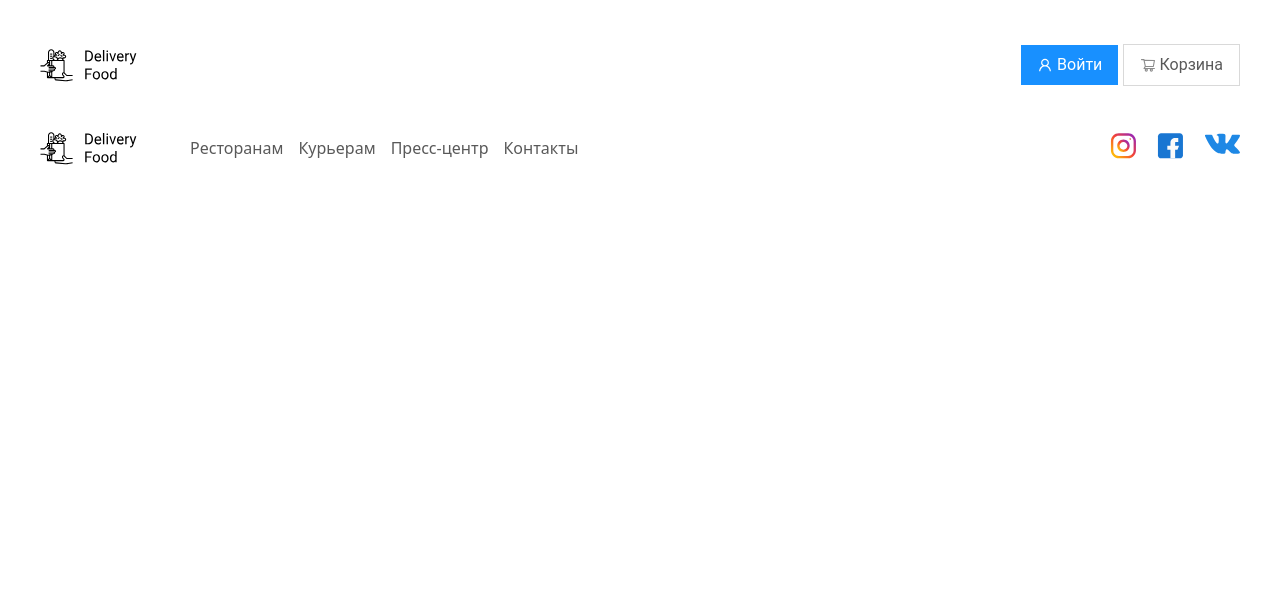
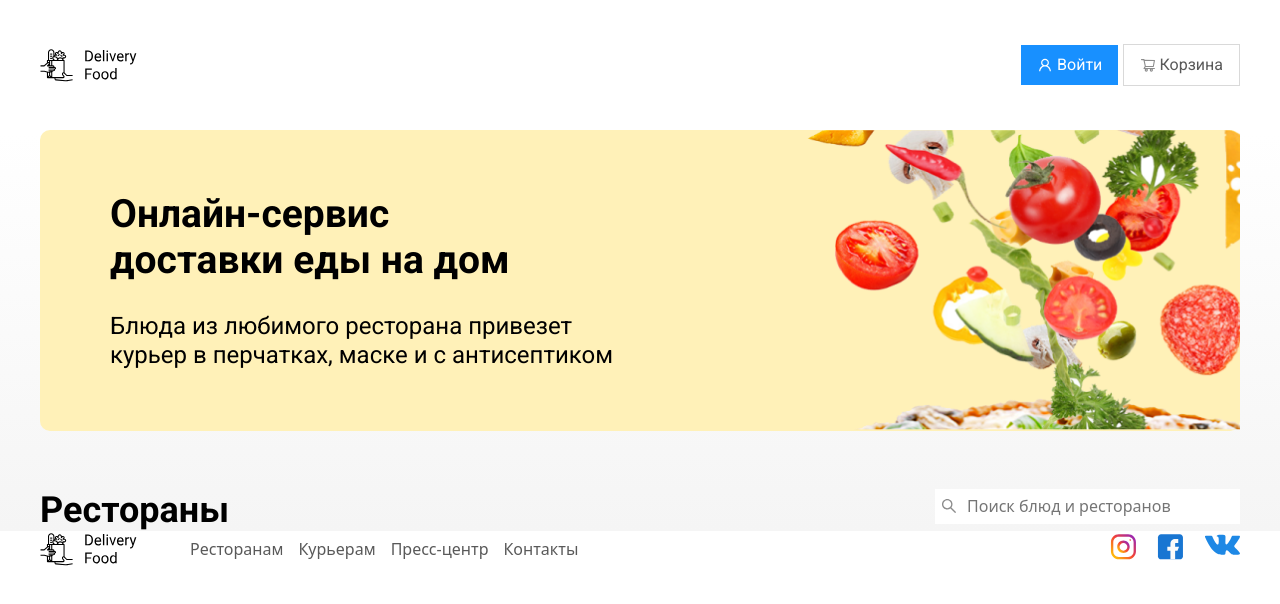
Before and after one commit to verakochiwebdeveloper/Delivery, a plain HTML site: page index.html in a window 1280 px wide. Drawn offline with Linux system fonts and the light colour scheme.

Commit message:
promo & search

```diff
--- a/css/global.css
+++ b/css/global.css
@@ -89,13 +89,41 @@ a {
   padding: 0 15px;
 }
 
+.--main-bg {
+  background: linear-gradient(
+    180deg,
+    rgba(245, 245, 245, 0) 1.04%,
+    #f5f5f5 100%
+  );
+}
+
+.--h1 {
+  font-family: "Roboto";
+  font-size: 39px;
+  font-weight: 700;
+  line-height: 45.7px;
+  text-align: left;
+}
+
+.--h2 {
+  font-family: "Roboto";
+  font-size: 36px;
+  font-weight: 700;
+  line-height: 42.19px;
+}
+
 .--regular-16 {
   font-family: "Roboto";
   font-size: 16px;
   font-weight: 400;
   line-height: 24px;
-  text-align: center;
 }
 .--roboto-18 {
+}
 
+.--roboto-r24 {
+  font-family: "Roboto";
+  font-size: 24px;
+  font-weight: 400;
+  line-height: 28.13px;
 }
--- a/css/style.css
+++ b/css/style.css
@@ -6,8 +6,9 @@
   height: 36px;
 }
 
-.header__links-account, .header__links-basket {
-    background: #1890FF;
+.header__links-account,
+.header__links-basket {
+  background: #1890ff;
   padding: 8px 16px;
   display: inline-flex;
   color: #ffff;
@@ -15,9 +16,9 @@
 }
 
 .header__links-basket {
-    color:#595959;
-    border: 1px solid #D9D9D9;
-    background: #FFFFFF;
+  color: #595959;
+  border: 1px solid #d9d9d9;
+  background: #ffffff;
 }
 
 .header__links-text {
@@ -25,18 +26,69 @@
   margin-left: 4px;
 }
 
+.promo__wrapper {
+  background: #fff1b8;
+  border-radius: 10px;
+}
+
+.promo__content {
+  width: 538px;
+  margin: 62px 0 62px 70px;
+}
+
+.promo__content-text {
+    display: block;
+    margin-top: 29px;
+}
+
+.promo__image{
+    width: 600px;
+    height: 300px;
+    object-fit: cover;
+    object-position: center;
+}
+
+.restaurant {
+    margin-top: 58px;
+}
+.restaurant__search {
+    position: relative;
+    top: 0;
+    left: 0;
+}
+
+.restaurant__search-input {
+    min-width: 305px;
+    height: 35px;
+    padding: 5px 12px 5px 32px;
+    border:none
+}
+.search__btn {
+    position: absolute;
+    top: 25%;
+    left: 0;
+    background: none;
+    border: none;
+    width: 16px;
+    height: 16px;
+}
+
+
 .menu {
   margin-left: 35px;
 }
 
 .menu__list-link {
-    color:#595959;
+  color: #595959;
   margin-left: 15px;
 }
 .social__list {
-
 }
 
 .social__list-item {
   margin-left: 21px;
 }
+
+.footer {
+  background: #ffffff;
+}
--- a/index.html
+++ b/index.html
@@ -4,6 +4,9 @@
     <meta charset="UTF-8">
     <meta name="viewport" content="width=device-width, initial-scale=1.0">
     <title>Delivery Food</title>
+    <link rel="preconnect" href="https://fonts.googleapis.com">
+<link rel="preconnect" href="https://fonts.gstatic.com" crossorigin>
+<link href="https://fonts.googleapis.com/css2?family=Roboto:wght@400;700&display=swap" rel="stylesheet">
     <link rel="stylesheet" href="css/normalize.css">
     <link rel="stylesheet" href="css/global.css">
     <link rel="stylesheet" href="css/style.css">
@@ -29,9 +32,36 @@
            </div>
         </div>
     </header>
-    <main>
-        <section class="product">
-            <div class="container"></div>
+    <main class="main --main-bg">
+        <section class="promo">
+            <div class="container">
+                <div class="promo__wrapper flex --just-space">
+                    <div class="promo__content">
+                        <h1 class="promo__content-title --h1">Онлайн-сервис<br> доставки еды на дом</h1>
+                        <p class="promo__content-text --roboto-r24">
+                            Блюда из любимого ресторана привезет курьер в перчатках, маске и с антисептиком
+                        </p>
+                    </div>
+                    <img src="images/foodimage.png" alt="promo image" class="promo__image">
+                </div>
+            </div>
+        </section>
+        <section class="restaurant">
+            <div class="container">
+                <div class="restaurant__wrapper flex --just-space">
+                    <h2 class="restaurant__title --h2">
+                        Рестораны
+                    </h2>
+                    <form action="" class="restaurant__search">
+                        <input type="search" name="search" id="" class="restaurant__search-input" placeholder="Поиск блюд и ресторанов">
+                        <button class="search__btn --btn" type="submit">
+                            <svg width="16" height="16" viewBox="0 0 16 16" fill="none" xmlns="http://www.w3.org/2000/svg">
+                                <path d="M14.9891 14.0205L10.424 9.45547C11.1324 8.53965 11.5156 7.41992 11.5156 6.24219C11.5156 4.83242 10.9654 3.51055 9.97051 2.51387C8.97559 1.51719 7.6502 0.96875 6.24219 0.96875C4.83418 0.96875 3.50879 1.51895 2.51387 2.51387C1.51719 3.50879 0.96875 4.83242 0.96875 6.24219C0.96875 7.6502 1.51895 8.97559 2.51387 9.97051C3.50879 10.9672 4.83242 11.5156 6.24219 11.5156C7.41992 11.5156 8.53789 11.1324 9.45371 10.4258L14.0188 14.9891C14.0321 15.0025 14.048 15.0131 14.0655 15.0203C14.083 15.0276 14.1018 15.0313 14.1207 15.0313C14.1396 15.0313 14.1584 15.0276 14.1759 15.0203C14.1934 15.0131 14.2093 15.0025 14.2227 14.9891L14.9891 14.2244C15.0025 14.211 15.0131 14.1951 15.0203 14.1776C15.0276 14.1601 15.0313 14.1414 15.0313 14.1225C15.0313 14.1035 15.0276 14.0848 15.0203 14.0673C15.0131 14.0498 15.0025 14.0339 14.9891 14.0205ZM9.02656 9.02656C8.28125 9.77012 7.29336 10.1797 6.24219 10.1797C5.19102 10.1797 4.20313 9.77012 3.45781 9.02656C2.71426 8.28125 2.30469 7.29336 2.30469 6.24219C2.30469 5.19102 2.71426 4.20137 3.45781 3.45781C4.20313 2.71426 5.19102 2.30469 6.24219 2.30469C7.29336 2.30469 8.28301 2.7125 9.02656 3.45781C9.77012 4.20313 10.1797 5.19102 10.1797 6.24219C10.1797 7.29336 9.77012 8.28301 9.02656 9.02656Z" fill="#8C8C8C"/>
+                                </svg>
+                        </button>
+                    </form>
+                </div>
+            </div>
         </section>
     </main>
     <footer class="footer">
```
Also changed, not shown: images/foodimage.png (added), images/svg/search.svg (added). Lines whose indentation alone changed are shown as unchanged.
